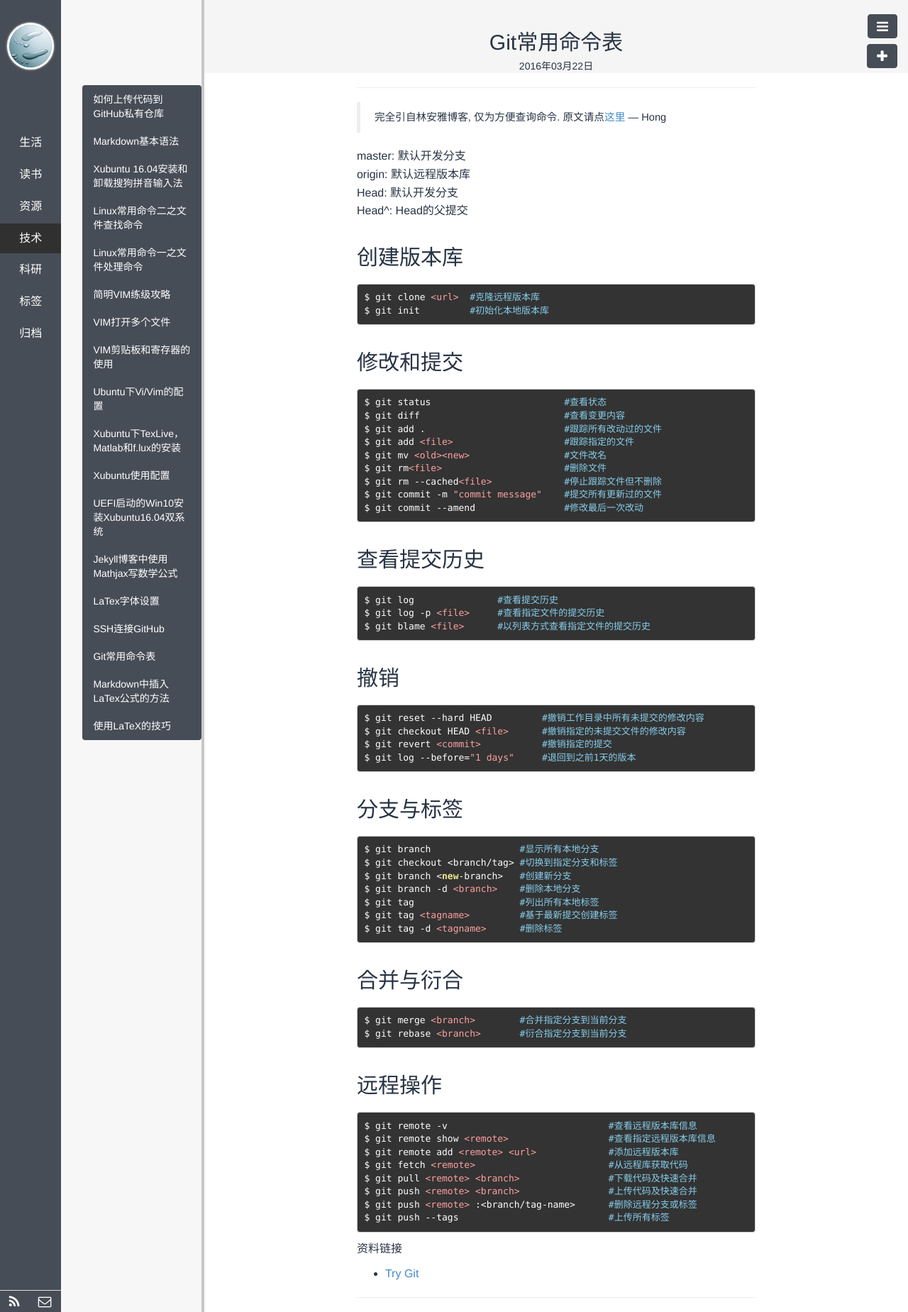
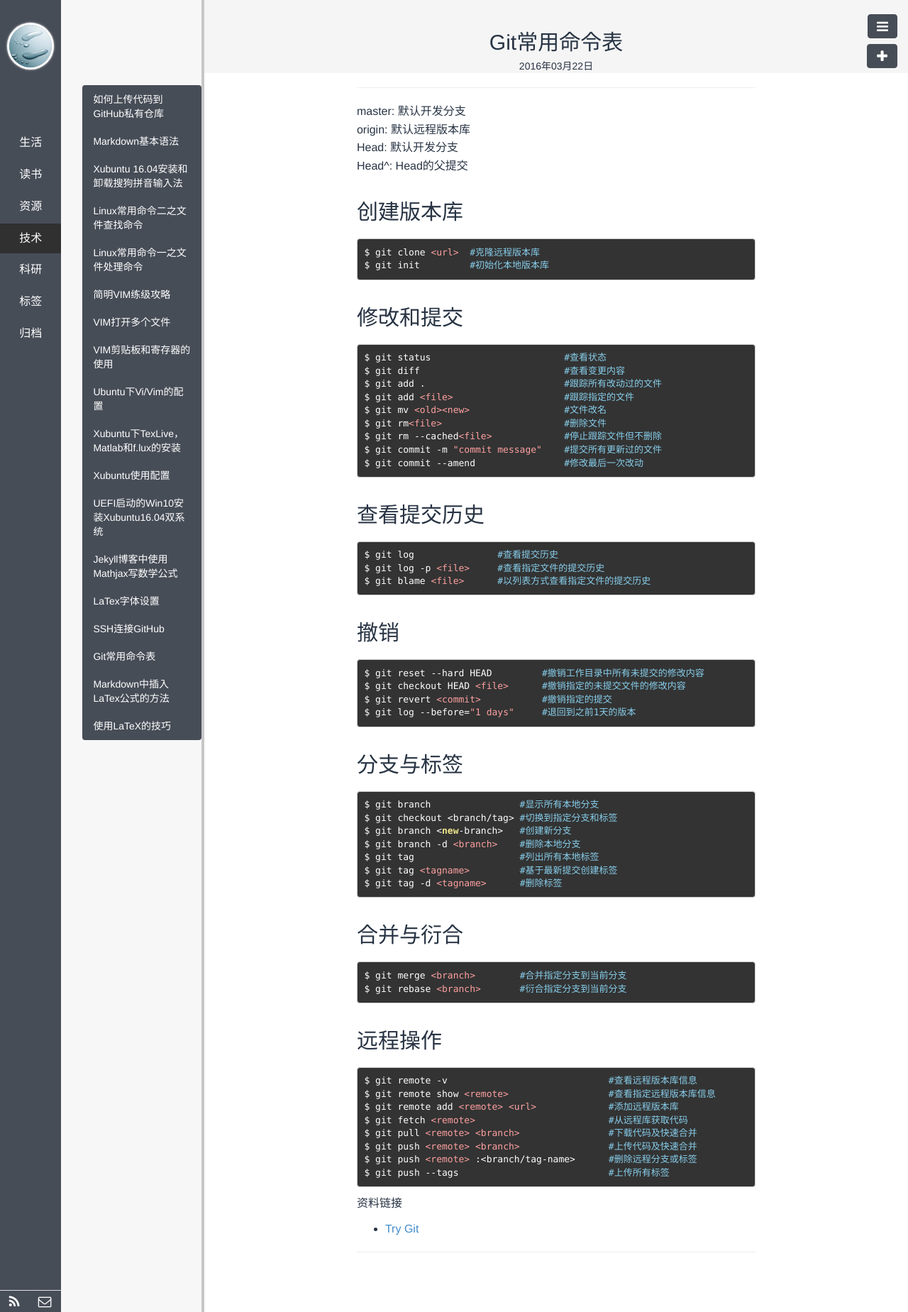
Before and after one commit to polyHong/polyHong.github.io, a Jekyll site: the page built from _posts/tech/2016-03-22-freq-used-git-command.md, in a window 1280 px wide. Shown: the whole page at 71% size. Built offline with Jekyll 4.4.1, drawn with Linux system fonts in a browser that asks for light colours; Markdown is read by kramdown in place of the engine named in the settings; comment, search, counter and statistics services are not loaded.

Commit message:
update git command post.

````diff
--- a/_posts/tech/2016-03-22-freq-used-git-command.md
+++ b/_posts/tech/2016-03-22-freq-used-git-command.md
@@ -7,7 +7,6 @@
 description:
 ---
 
-> 完全引自林安雅博客, 仅为方便查询命令. 原文请点[这里](http://painterlin.com/2015/01/30/Git-Resources.html) --- Hong
 
 master: 默认开发分支
 origin: 默认远程版本库
@@ -15,13 +14,15 @@
 Head^: Head的父提交
 
 ## 创建版本库
-```
+
+```bash
 $ git clone <url>  #克隆远程版本库
 $ git init         #初始化本地版本库
 ```
 
 ## 修改和提交
-```
+
+```bash
 $ git status                        #查看状态
 $ git diff                          #查看变更内容
 $ git add .                         #跟踪所有改动过的文件
@@ -34,14 +35,16 @@
 ```
 
 ## 查看提交历史
-```
+
+```bash
 $ git log               #查看提交历史
 $ git log -p <file>     #查看指定文件的提交历史
 $ git blame <file>      #以列表方式查看指定文件的提交历史
 ```
 
 ## 撤销
-```
+
+```bash
 $ git reset --hard HEAD         #撤销工作目录中所有未提交的修改内容
 $ git checkout HEAD <file>      #撤销指定的未提交文件的修改内容
 $ git revert <commit>           #撤销指定的提交
@@ -49,7 +52,8 @@
 ```
 
 ## 分支与标签
-```
+
+```bash
 $ git branch                #显示所有本地分支
 $ git checkout <branch/tag> #切换到指定分支和标签
 $ git branch <new-branch>   #创建新分支
@@ -60,13 +64,15 @@
 ```
 
 ## 合并与衍合
-```
+
+```bash
 $ git merge <branch>        #合并指定分支到当前分支
 $ git rebase <branch>       #衍合指定分支到当前分支
 ```
 
 ## 远程操作
-```
+
+```bash
 $ git remote -v                             #查看远程版本库信息
 $ git remote show <remote>                  #查看指定远程版本库信息
 $ git remote add <remote> <url>             #添加远程版本库
````
